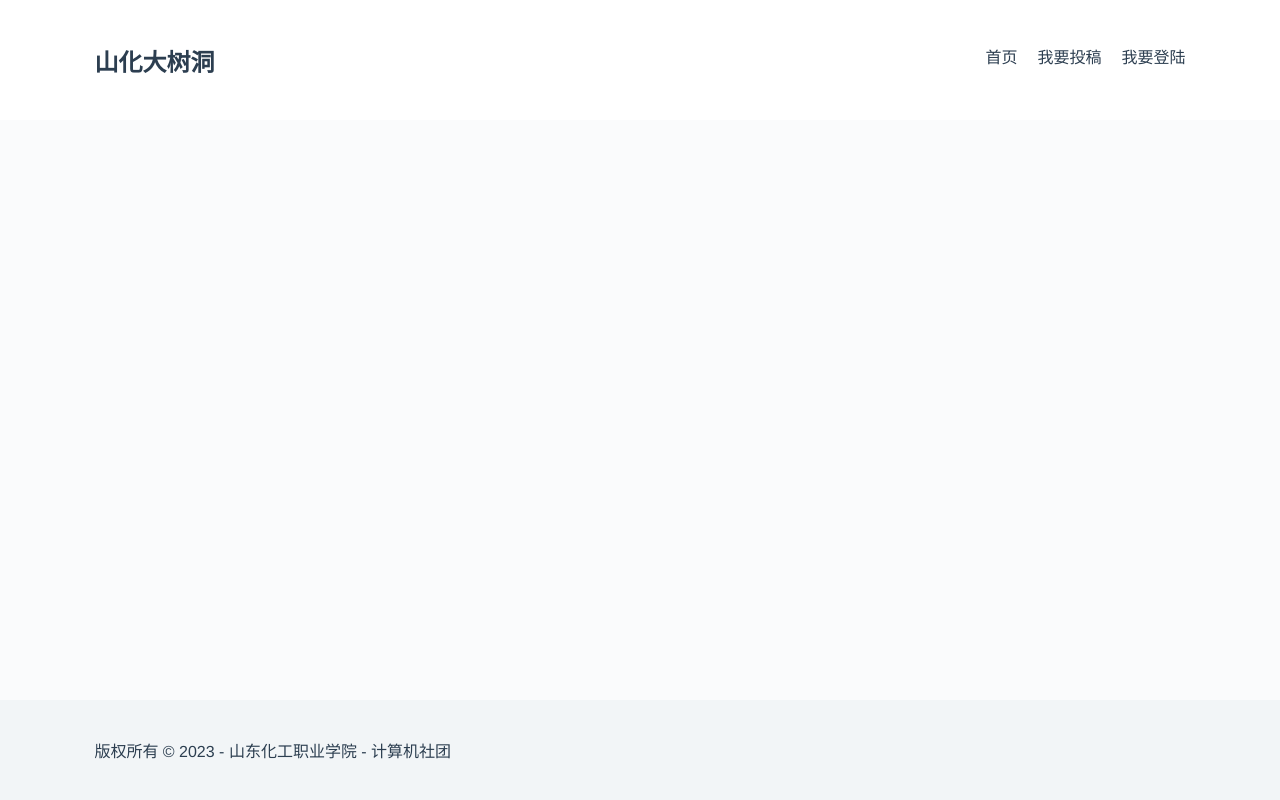
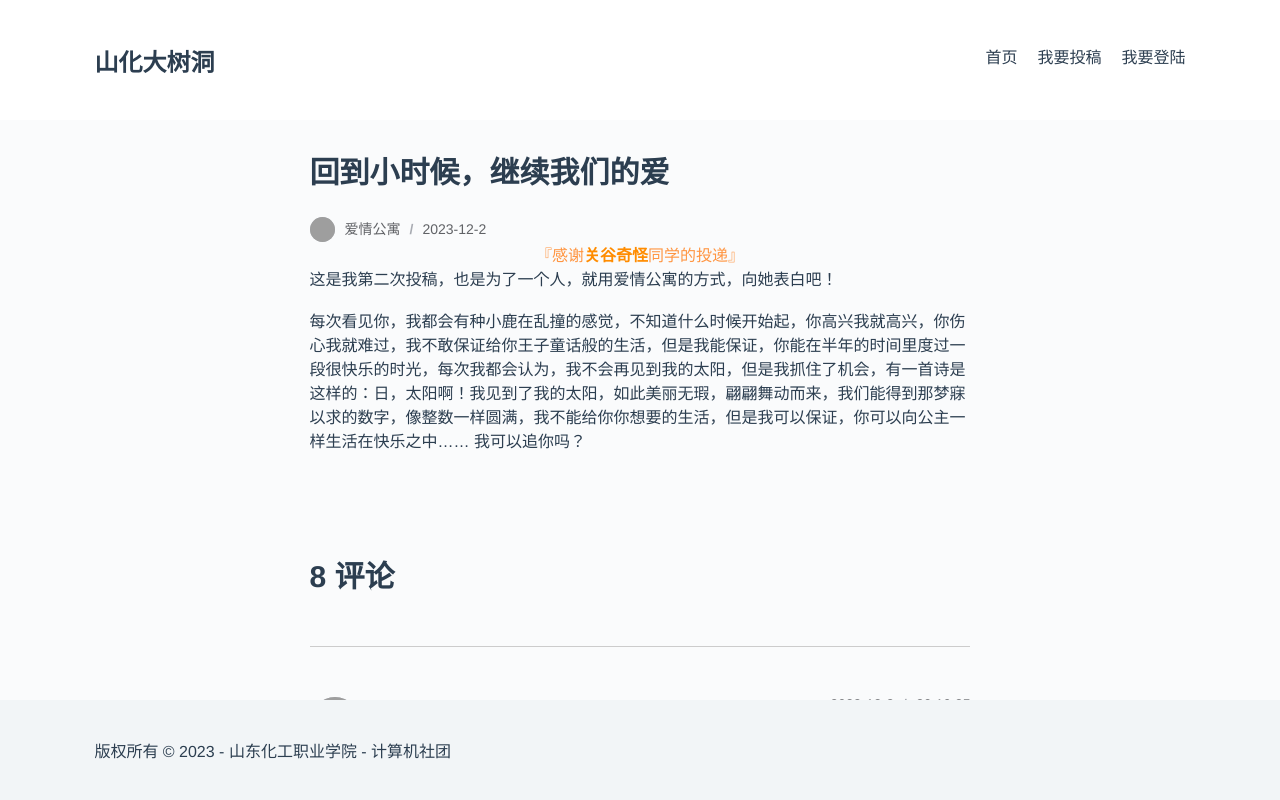
Before and after one commit to BoyChai/shdsd, a Vue app: page /#/info in a window 1280 px wide. Shown: the top 800 px of the page. Built offline with nearby package versions, Linux system fonts and the light colour scheme; grey boxes are pictures that could not be loaded.

Commit message:
Add Article Details

```diff
--- a/src/views/articleInfo.vue
+++ b/src/views/articleInfo.vue
@@ -1,11 +1,132 @@
 <script setup>
+  import {ref} from "vue";
 
+  const articleData = ref({"ID":2,"CreatedAt":"2023-12-28T20:12:02+08:00","UpdatedAt":"2023-12-28T20:12:04+08:00","DeletedAt":null,"Title":"回到小时候，继续我们的爱","Text":"这是我第二次投稿，也是为了一个人，就用爱情公寓的方式，向她表白吧！\n" +
+        "\n" +
+        "每次看见你，我都会有种小鹿在乱撞的感觉，不知道什么时候开始起，你高兴我就高兴，你伤心我就难过，我不敢保证给你王子童话般的生活，但是我能保证，你能在半年的时间里度过一段很快乐的时光，每次我都会认为，我不会再见到我的太阳，但是我抓住了机会，有一首诗是这样的：日，太阳啊！我见到了我的太阳，如此美丽无瑕，翩翩舞动而来，我们能得到那梦寐以求的数字，像整数一样圆满，我不能给你你想要的生活，但是我可以保证，你可以向公主一样生活在快乐之中…… 我可以追你吗？","Sender":1,"Modified":0},)
+  const user = ref({
+    name: "关谷奇怪",
+    imgUrl:"https://cravatar.cn/avatar/542dea54a9607af8a9498b13ae39612b?s=50&d=monsterid&r=g",
+  })
+  const commentList = ref([
+    {
+      id:1,
+      name:"阿萨",
+      articleTitle:"张伟是混蛋",
+      createAt:"2023-12-28T20:10:35+08:00",
+      text:"呀吼吼",
+      imgUrl:'https://cravatar.cn/avatar/396229ff46550263587a25ee20956c50?s=96&d=monsterid&r=g'
+    },{
+      id:2,
+      name:"张岩",
+      articleTitle:"爱情公寓合集的表白",
+      createAt:"2023-12-28T20:10:35+08:00",
+      text:"我不希望得到一切 ，我只想得到你",
+      imgUrl:'https://cravatar.cn/avatar/968b641a79502f3092b52cf387826058?s=96&d=monsterid&r=g'
+    },{
+      id:3,
+      name:"曾小贤",
+      articleTitle:"张伟是混蛋",
+      createAt:"2023-12-28T20:10:35+08:00",
+      text:"健康快乐每一天，爱你的小贤",
+      imgUrl:'https://cravatar.cn/avatar/ce95383304848f5b4d225bc2cf66667c?s=96&d=monsterid&r=g'
+    },{
+      id:3,
+      name:"曾小贤",
+      articleTitle:"张伟是混蛋",
+      createAt:"2023-12-28T20:10:35+08:00",
+      text:"健康快乐每一天，爱你的小贤",
+      imgUrl:'https://cravatar.cn/avatar/ce95383304848f5b4d225bc2cf66667c?s=96&d=monsterid&r=g'
+    },{
+      id:2,
+      name:"张岩",
+      articleTitle:"爱情公寓合集的表白",
+      createAt:"2023-12-28T20:10:35+08:00",
+      text:"我不希望得到一切 ，我只想得到你",
+      imgUrl:'https://cravatar.cn/avatar/968b641a79502f3092b52cf387826058?s=96&d=monsterid&r=g'
+    },{
+      id:1,
+      name:"阿萨",
+      articleTitle:"张伟是混蛋",
+      createAt:"2023-12-28T20:10:35+08:00",
+      text:"呀吼吼",
+      imgUrl:'https://cravatar.cn/avatar/396229ff46550263587a25ee20956c50?s=96&d=monsterid&r=g'
+    },{
+      id:1,
+      name:"阿萨",
+      articleTitle:"张伟是混蛋",
+      createAt:"2023-12-28T20:10:35+08:00",
+      text:"呀吼吼",
+      imgUrl:'https://cravatar.cn/avatar/396229ff46550263587a25ee20956c50?s=96&d=monsterid&r=g'
+    },{
+      id:2,
+      name:"张岩",
+      articleTitle:"爱情公寓合集的表白",
+      createAt:"2023-12-28T20:10:35+08:00",
+      text:"我不希望得到一切 ，我只想得到你",
+      imgUrl:'https://cravatar.cn/avatar/968b641a79502f3092b52cf387826058?s=96&d=monsterid&r=g'
+    },])
+  const formattedText = (value) => {
+    return value.replace(/\n/g, '<br>');
+  }
+  const formattedTime = (time)=> {
+    return time.substring(0,9)
+  }
+  const formattedTimeHour = (time)=> {
+    return time.substring(11,19)
+  }
+  const getLength = (v)=> {
+    return v.length
+  }
 </script>
 
 <template>
+  <div style="margin: 0 23%">
+    <h1 style="font-size: 30px" class="left">{{articleData.Title}}</h1>
+    <el-avatar
+        style="float:left;height: 25px;width: 25px;"
+        :src="user.imgUrl"
+    />
+    <el-breadcrumb style="margin-top: 30px;margin-left: 35px" separator="/">
+      <el-breadcrumb-item>爱情公寓</el-breadcrumb-item>
+      <el-breadcrumb-item>{{ formattedTime(articleData.CreatedAt) }}</el-breadcrumb-item>
+    </el-breadcrumb>
+    <div style="color: #FF9541">『感谢<b style="font-weight:bold;color: #FF8C00">{{user.name}}</b>同学的投递』</div>
+    <div class="left" v-html="formattedText(articleData.Text)"></div>
 
+    <div style="margin-top: 100px;" class="left">
+      <h1 style="font-size: 30px;">{{getLength(commentList)}} 评论</h1>
+      <div v-for="(item,index) in commentList">
+        <hr style="border: none;border-top: 1px solid #ccc;margin: 50px 0;">
+        <el-avatar
+            style="float: left;height: 50px;width: 50px;"
+            :src="item.imgUrl"
+        />
+        <div style="float: right">
+          <el-breadcrumb  separator="/">
+            <el-breadcrumb-item>{{ formattedTime(item.createAt) }}</el-breadcrumb-item>
+            <el-breadcrumb-item>{{ formattedTimeHour(item.createAt) }}</el-breadcrumb-item>
+          </el-breadcrumb >
+        </div>
+        <div>
+          <div class="commentFont" style="font-size: 16px;font-weight: 700;">{{item.name}}</div>
+          <div class="commentFont">{{item.text}}</div>
+        </div>
+      </div>
+    </div>
+  </div>
 </template>
 
 <style scoped>
+.left {
+  text-align: left;
+}
+.commentFont{
+  margin-top: 15px;
+  margin-left: 60px;
+}
+.commentFont:last-child{
+  margin-top: 20px;
+}
 
 </style>
```
